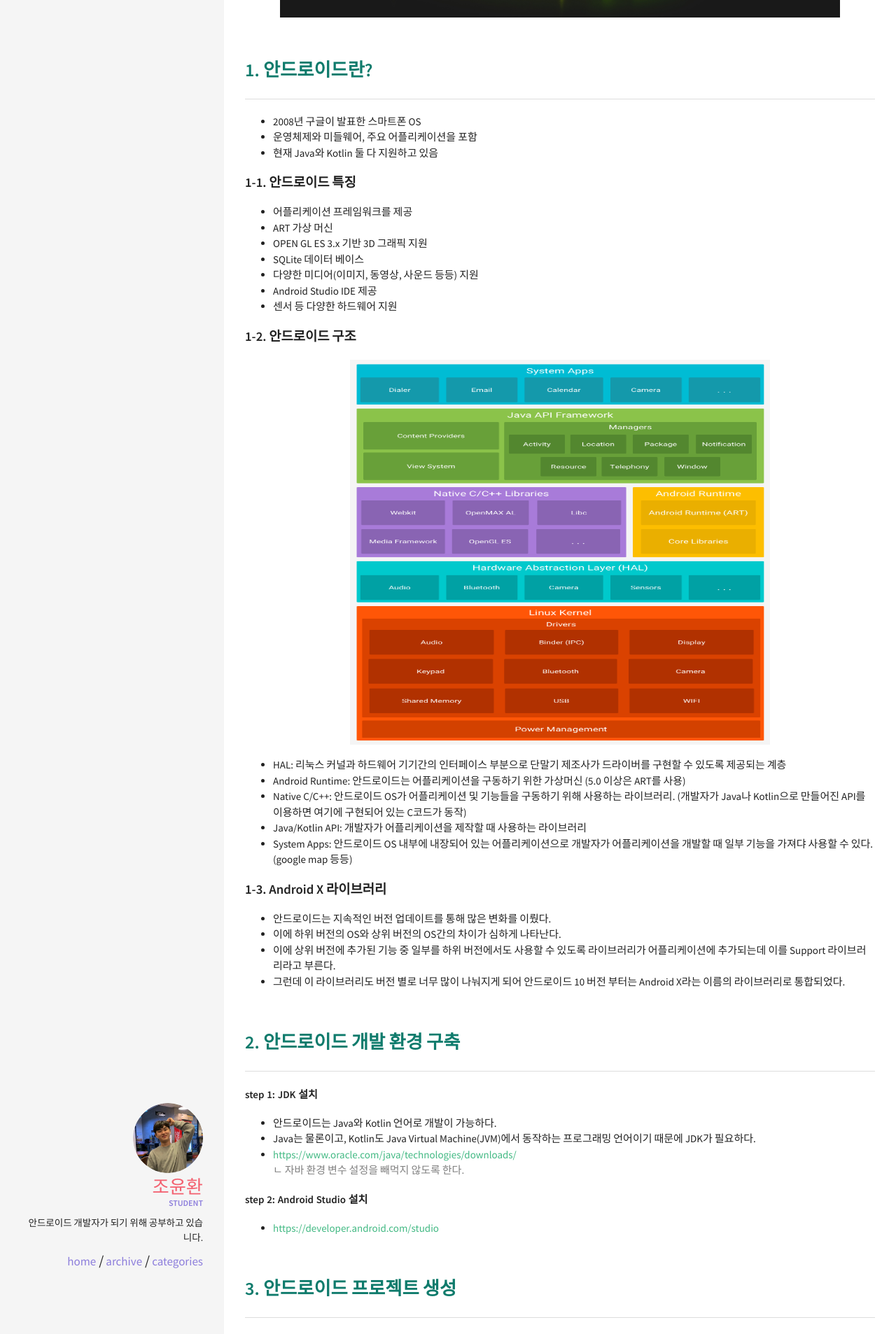
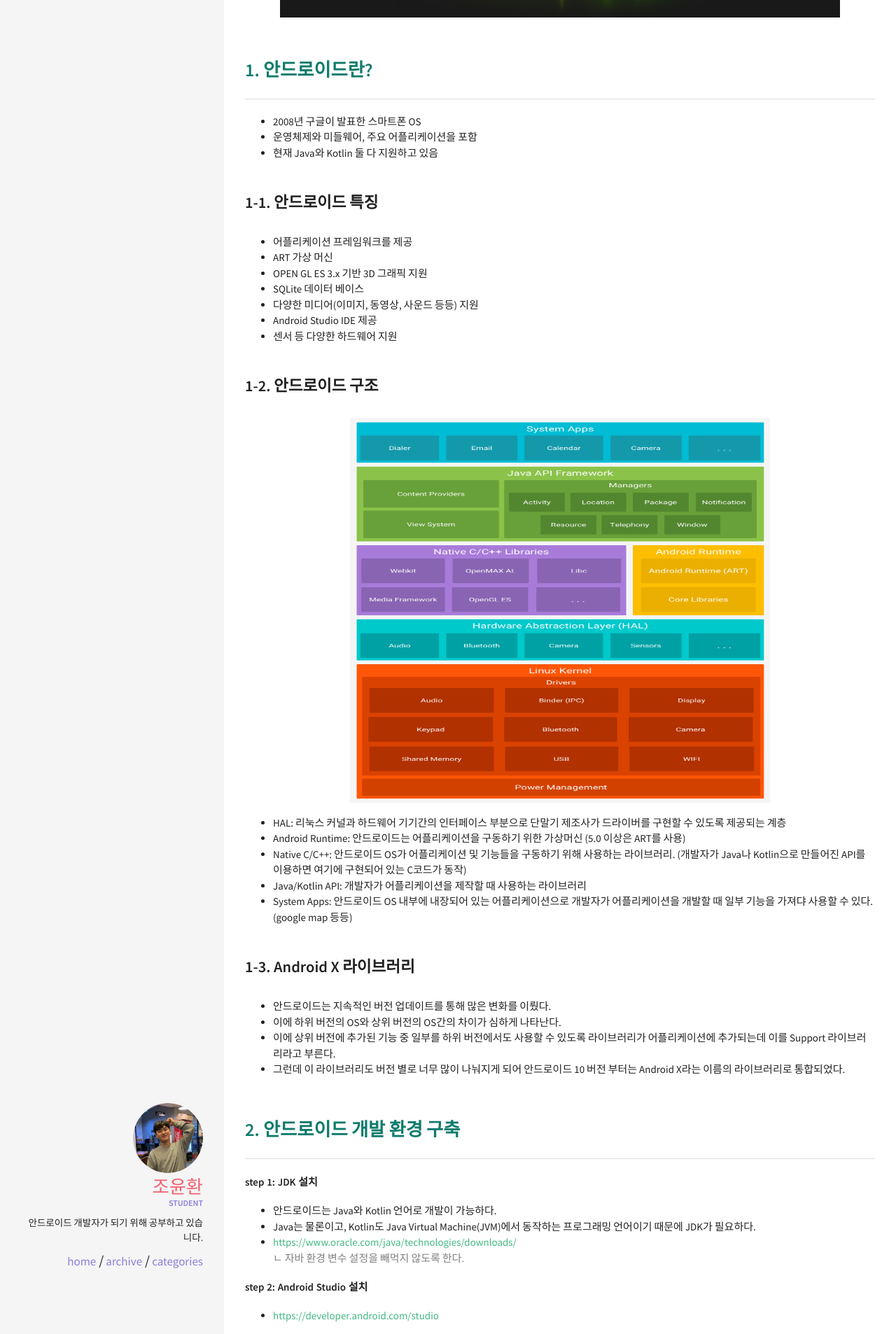
Before and after one commit to younhwan97/younhwan97.github.io, a Jekyll site: the page built from _posts/2021-09-26-about-android.md, in a window 1280 px wide. Shown: the part 753-2659 px from the top of the page at 70% size. Built offline with Jekyll 4.4.1, drawn with Linux system fonts in a browser that asks for light colours; comment, search, counter and statistics services are not loaded; some of the changed text lies outside the part shown.

Commit message:
[수정] 포스팅 내용 수정

```diff
--- a/_posts/2021-09-26-about-android.md
+++ b/_posts/2021-09-26-about-android.md
@@ -14,7 +14,7 @@ comments: true
 - 운영체제와 미들웨어, 주요 어플리케이션을 포함
 - 현재 Java와 Kotlin 둘 다 지원하고 있음
 
-#### 1-1. 안드로이드 특징
+### 1-1. 안드로이드 특징
 
 - 어플리케이션 프레임워크를 제공
 - ART 가상 머신
@@ -24,7 +24,7 @@ comments: true
 - Android Studio IDE 제공
 - 센서 등 다양한 하드웨어 지원
 
-#### 1-2. 안드로이드 구조
+### 1-2. 안드로이드 구조
 
 ![안드로이드구조]({{site.url}}/img/Android/android-stack_2x.png){: height="550" width="600"}
 
@@ -34,7 +34,7 @@ comments: true
 - Java/Kotlin API: 개발자가 어플리케이션을 제작할 때 사용하는 라이브러리
 - System Apps: 안드로이드 OS 내부에 내장되어 있는 어플리케이션으로 개발자가 어플리케이션을 개발할 때 일부 기능을 가져댜 사용할 수 있다. (google map 등등)
 
-#### 1-3. Android X 라이브러리
+### 1-3. Android X 라이브러리
 - 안드로이드는 지속적인 버전 업데이트를 통해 많은 변화를 이뤘다.
 - 이에 하위 버전의 OS와 상위 버전의 OS간의 차이가 심하게 나타난다.
 - 이에 상위 버전에 추가된 기능 중 일부를 하위 버전에서도 사용할 수 있도록 라이브러리가 어플리케이션에 추가되는데 이를 Support 라이브러리라고 부른다.
@@ -78,7 +78,7 @@ comments: true
 
 ## <span style="color:#0f7b6c">4. 안드로이드 어플리케이션의 동작원리</span>
 
-#### 4-1. 안드로이드 4대 구성 요소
+### 4-1. 안드로이드 4대 구성 요소
 - **Activity**: 눈에 보이는 화면을 관리하는 실행 단위
 - **Service**: 화면을 가지지 않는 실행 단위 (= 백그라운드 프로세싱)
 - **Broadcast Receiver**: OS가 메시지를 받으면 실행되는 실행 단위
@@ -89,14 +89,14 @@ comments: true
 
 ![안드로이드 4대 구성요소]({{site.url}}/img/Android/android_4_components.png){:height="500" width="700"}
 
-#### 4-2. 프로젝트의 구조
+### 4-2. 프로젝트의 구조
 ![안드로이드 프로젝트 구조]({{site.url}}/img/Android/project-structure.png){:height="300"}
 
 - AndroidManifest.xml: 안드로이드 어플리케이션에 관련된 설정 파일
 - java 폴더: 개발자가 작성하는 소스 코드
 - res 폴더: 이미지, 사운드, 데이터 등 어플리케이션에서 필요한 리소스
 
-#### 4-3. 동작원리
+### 4-3. 동작원리
 
 **어플리케이션 설치**
 1. 제작된 어플리케잇녀은 apk라는 파일로 압축되어 마켓에 등록된다.
```
